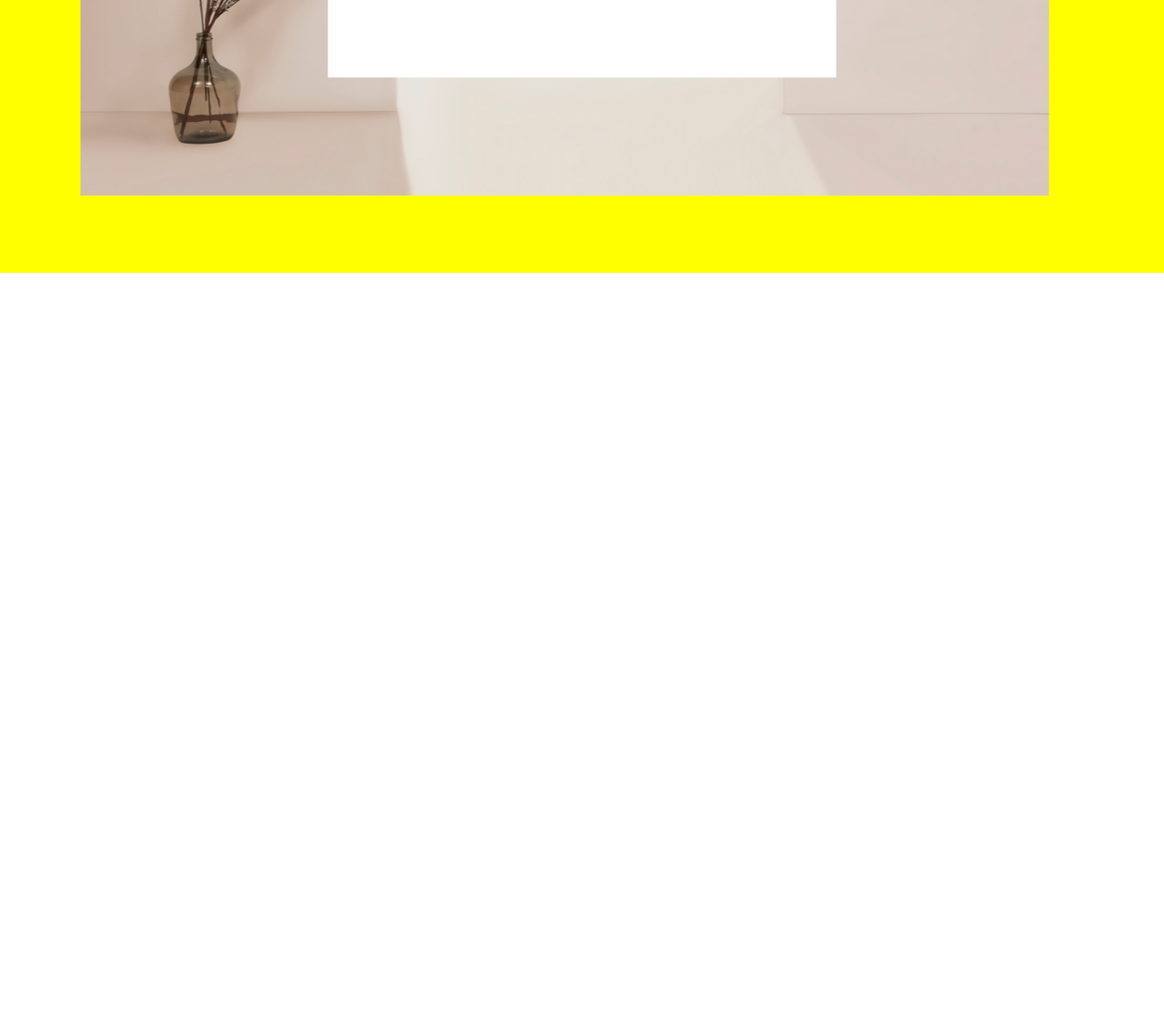
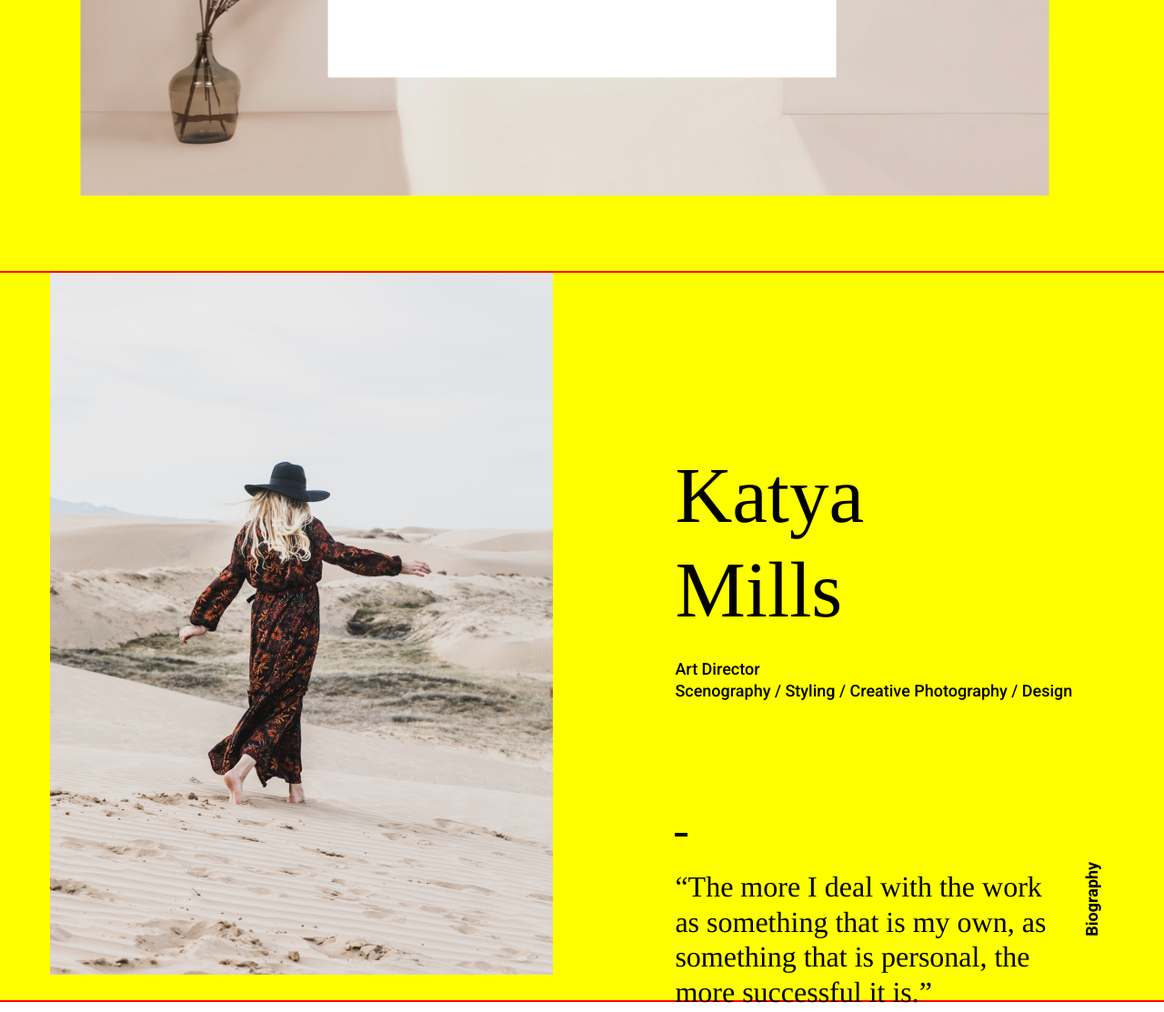
Before and after one commit to SokolovGorge/otus-css-sokolov, a plain HTML site: page index.html in a window 1280 px wide. Shown: the part 500-1613 px from the top of the page at 91% size. Before the commit the page ends 800 px from the top, so only its background shows below. Drawn offline with Linux system fonts and the light colour scheme; files whose address does not match are found by name.

Commit message:
technical

```diff
--- a/index.html
+++ b/index.html
@@ -28,7 +28,7 @@
             <img class="mode-studio-image" src="img/mod-studio.jpg" alt="Mod Studio">
         </section>
 
-        <section class="biography-section clearfix invisible"  id="biography-section">
+        <section class="biography-section clearfix"  id="biography-section">
             <h2 class="section-title biography-title">Biography</h2>
 
             <div class="biography-column biography-left">
@@ -39,9 +39,10 @@
                 <div class="katya-block-right">
                     <h3 class="section-caption katya-caption">Katya Mills</h3>
 
-                    <p class="photo-caption-large">Art Director</p>
-                    <p class="photo-caption-large">Scenography / Styling / Creative Photography / Design</p>
+                    <p class="photo-caption-large katya__art">Art Director</p>
+                    <p class="photo-caption-large katya__prof">Scenography / Styling / Creative Photography / Design</p>
                     <hr class="biographi-separator"/>
+                    <div class="biographi__space"></div>
 
                     <blockquote class="quote katya-quote">
                         &ldquo;The more&nbsp;I deal with the work as&nbsp;something that is&nbsp;my&nbsp;own, as something that is&nbsp;personal, the more successful it&nbsp;is.&rdquo;
--- a/style/style.css
+++ b/style/style.css
@@ -16,6 +16,8 @@ body {
 }
 
 section {
+  position: relative;
+  margin-bottom: 40px;
   background-color: yellow;
   outline: 2px solid red;
 }
@@ -31,13 +33,12 @@ section {
     height: 100vh;
     min-height: 600px;
     max-height: 1200px;
-    position: relative;
     display: flex;
     align-items: center;
+    margin-bottom: 0;
   }
 
 }
-
 
 .invisible {
   display: none;
@@ -143,6 +144,10 @@ section {
     text-align: center;
   }
 
+  .mod-studio-caption {
+    white-space: nowrap;
+  }
+
   .mode-studio-image {
     position: absolute;
     left: 48.5%;
@@ -157,6 +162,37 @@ section {
 
 }
 
+.biography-title {
+  text-align: end;
+  margin: 0 30px 787px;
+}
+
+.biography-left {
+  order: 2;
+}
+
+.biography-right {
+  order: 1;
+}
+
+.katya-block-right {
+  display: flex;
+  flex-wrap: wrap;
+  gap: 0;
+}
+
+.katya-caption {
+
+}
+
+.katya-image {
+  width: 100%;
+  height: 353px;
+  object-fit: none;
+  object-position: center center;
+}
+
+@media (min-width: 426px) {
 
   .biography-title {
     position: absolute;
@@ -164,21 +200,24 @@ section {
     bottom: 100px;
     z-index: 1;
     transform: rotate(-90deg);
+    margin: 0 0;
   }
 
   .biography-column {
-  float: left;
+    /* float: left; */
     width: 50%;
     height: 100%;
     position: relative;
   }
 
   .biography-left {
+    order: 1;
     text-align: right;
     overflow: hidden;
   }
 
   .biography-right {
+    order: 2;
     padding-left: 8%;
   }
 
@@ -190,6 +229,11 @@ section {
     background-color: black;
     border: none;
   }
+
+  .biographi__space {
+    width: 100%;
+  }
+
   .katya-image {
     position: absolute;
     width: 100%;
@@ -207,16 +251,28 @@ section {
     position: absolute;
     top: 51.6%;
     transform: translateY(-50%);
+    height: 100%;
   }
 
   .katya-caption {
-  margin-bottom: 36px;
-  width: 4em;
+    margin: 180px 0 20px 0;
+    width: 3em;
+  }
+
+  .katya__art {
+    width: 100%;
+  }
+
+  .katya__prof {
+    width: 100%;
+    margin-bottom: 5rem;
   }
 
   .katya-quote {
     width: 100%;
     max-width: 13em;
+  }
+
 }
 
 .disigners-title {
```
Lines whose indentation alone changed are shown as unchanged.
